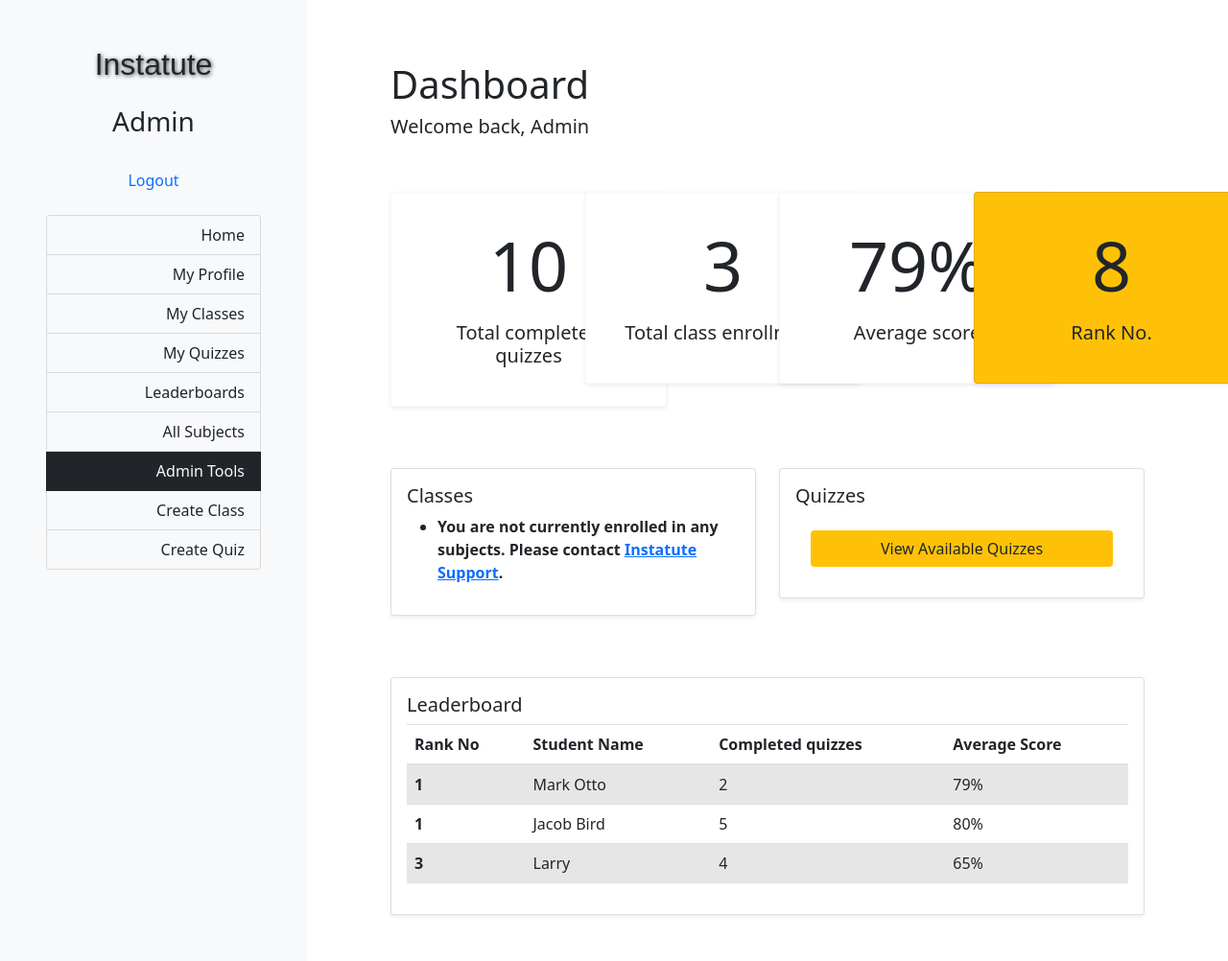
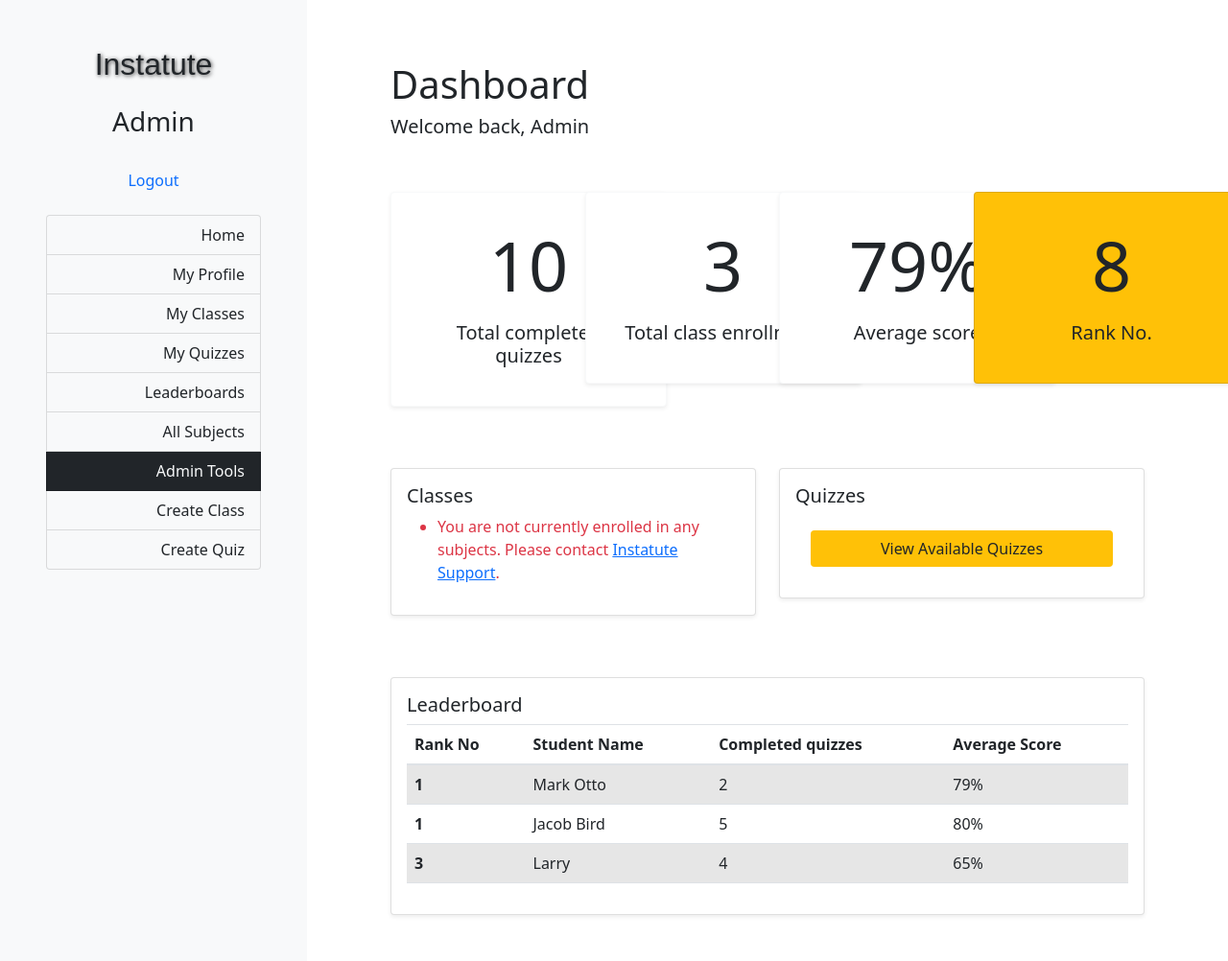
Before and after one commit to zyferion/cos60010, a Django app: page /home/ in a window 1280 px wide. Shown: the whole page at 96% size. Run offline with Django 4.2, Linux system fonts and the light colour scheme; a user stored in the database is signed in; data comes from the database, SQL or seed files in the repository; some libraries are stand-ins or nearby versions; some web fonts are replaced.

Commit message:
Minor formatting

```diff
--- a/subjects/templates/subjects/home.html
+++ b/subjects/templates/subjects/home.html
@@ -58,7 +58,7 @@ Home
                             {% for obj in user_enrolments %}
                             <li>{{ obj.subject }}</li>
                             {% empty %}
-                            <li><b>You are not currently enrolled in any subjects. Please contact <a href="mailto: support@instatute.com">Instatute Support</a>.</b></li>
+                            <li class="text-danger">You are not currently enrolled in any subjects. Please contact <a href="mailto: support@instatute.com">Instatute Support</a>.</b></li>
                             {% endfor %}
                         </ul>
                         <!-- <button type="button" class="btn  bg-warning">All classes</button> -->
```
